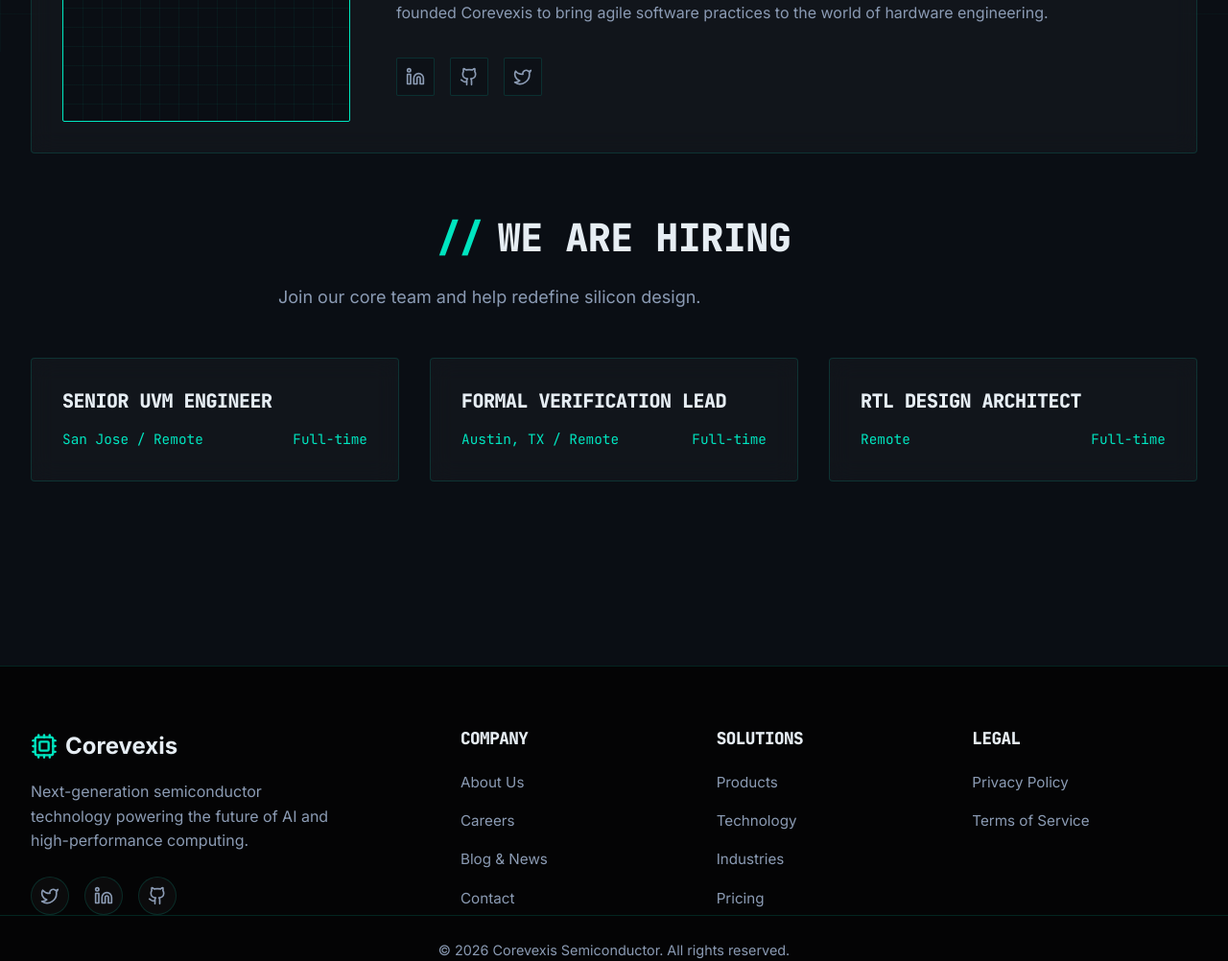
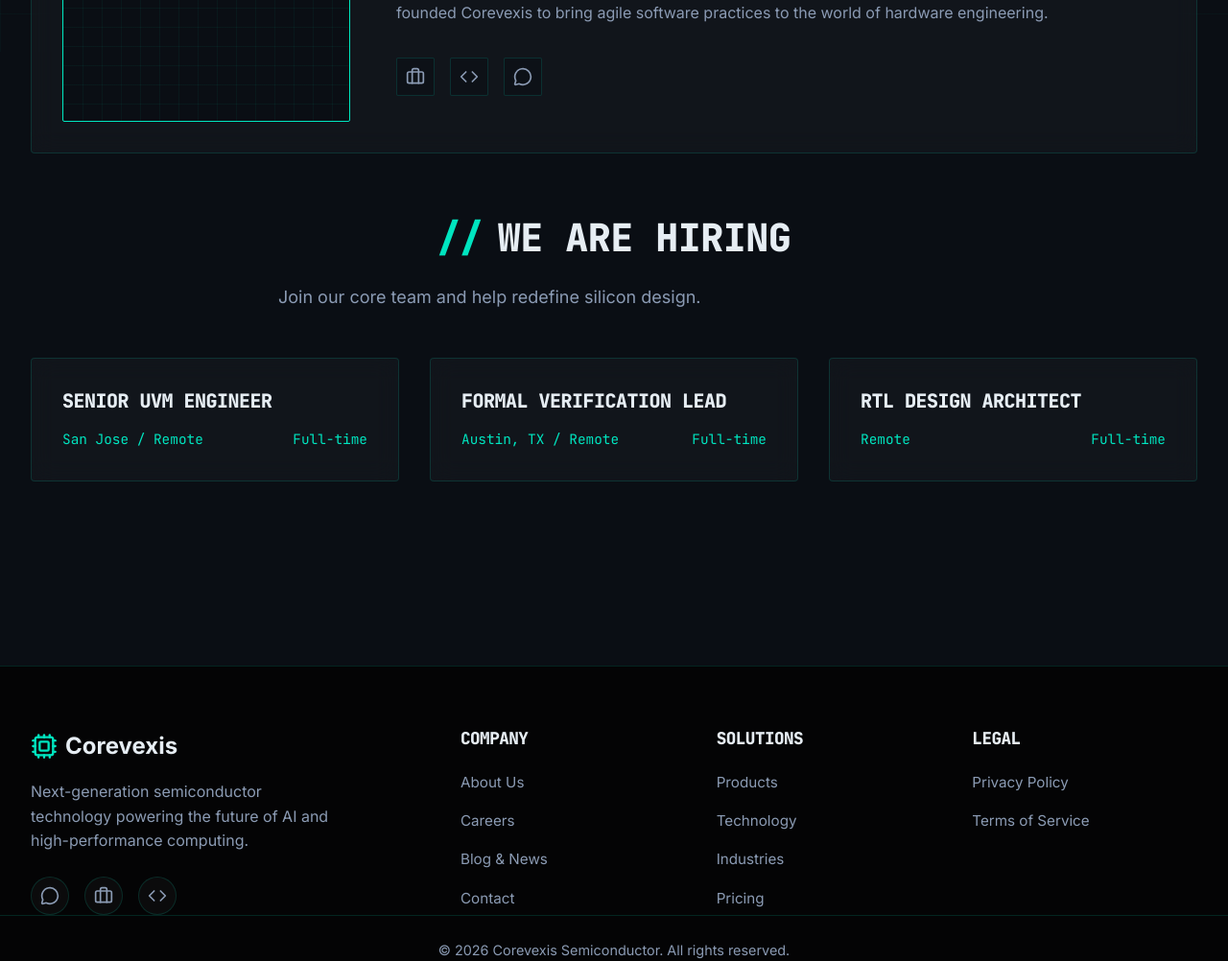
Before and after one commit to abhijit-karale/ionrise-semiconductors-, a React (Vite) app: page /#/team in a window 1280 px wide. Shown: the part 746-1748 px from the top of the page at 96% size. Built offline with nearby package versions, Linux system fonts and the light colour scheme.

Commit message:
Fix react-countup ESM import issue

```diff
--- a/src/components/Footer.jsx
+++ b/src/components/Footer.jsx
@@ -1,6 +1,6 @@
 import React from 'react';
 import { Link } from 'react-router-dom';
-import { Cpu, Twitter, Linkedin, Github } from 'lucide-react';
+import { Cpu, MessageCircle, Briefcase, Code } from 'lucide-react';
 import './Footer.css';
 
 const Footer = () => {
@@ -16,9 +16,9 @@ const Footer = () => {
             Next-generation semiconductor technology powering the future of AI and high-performance computing.
           </p>
           <div className="social-links">
-            <a href="#" className="social-link"><Twitter size={20} /></a>
-            <a href="#" className="social-link"><Linkedin size={20} /></a>
-            <a href="#" className="social-link"><Github size={20} /></a>
+            <a href="#" className="social-link"><MessageCircle size={20} /></a>
+            <a href="#" className="social-link"><Briefcase size={20} /></a>
+            <a href="#" className="social-link"><Code size={20} /></a>
           </div>
         </div>
 
--- a/src/pages/Home.jsx
+++ b/src/pages/Home.jsx
@@ -2,7 +2,8 @@ import React, { useEffect, useState } from 'react';
 import { motion } from 'framer-motion';
 import { ArrowRight, Cpu, Zap, Activity, Grid } from 'lucide-react';
 import { Link } from 'react-router-dom';
-import CountUp from 'react-countup';
+import CountUpPkg from 'react-countup';
+const CountUp = CountUpPkg.default || CountUpPkg;
 import './Home.css';
 
 const Home = () => {
--- a/src/pages/Portfolio.jsx
+++ b/src/pages/Portfolio.jsx
@@ -2,7 +2,7 @@ import React, { useEffect, useState } from 'react';
 import { motion } from 'framer-motion';
 import Tilt from 'react-parallax-tilt';
 import { fetchGithubRepos } from '../services/GitHubApi';
-import { Star, GitCommit, ExternalLink, Github } from 'lucide-react';
+import { Star, GitCommit, ExternalLink, Code } from 'lucide-react';
 import PageHeader from '../components/PageHeader';
 import './Portfolio.css';
 
@@ -51,7 +51,7 @@ const Portfolio = () => {
                     <div className="card-header">
                       <h3 className="repo-name">{repo.name}</h3>
                       <a href={repo.html_url} target="_blank" rel="noreferrer" className="github-link">
-                        <Github size={20} />
+                        <Code size={20} />
                       </a>
                     </div>
 
--- a/src/pages/Team.jsx
+++ b/src/pages/Team.jsx
@@ -1,7 +1,7 @@
 import React from 'react';
 import { motion } from 'framer-motion';
 import PageHeader from '../components/PageHeader';
-import { Linkedin, Twitter, Github } from 'lucide-react';
+import { Briefcase, MessageCircle, Code } from 'lucide-react';
 import './Team.css';
 
 const Team = () => {
@@ -29,9 +29,9 @@ const Team = () => {
                   to the world of hardware engineering.
                 </p>
                 <div className="founder-socials">
-                  <a href="#" className="social-icon"><Linkedin size={20}/></a>
-                  <a href="#" className="social-icon"><Github size={20}/></a>
-                  <a href="#" className="social-icon"><Twitter size={20}/></a>
+                  <a href="#" className="social-icon"><Briefcase size={20}/></a>
+                  <a href="#" className="social-icon"><Code size={20}/></a>
+                  <a href="#" className="social-icon"><MessageCircle size={20}/></a>
                 </div>
               </div>
             </div>
```
